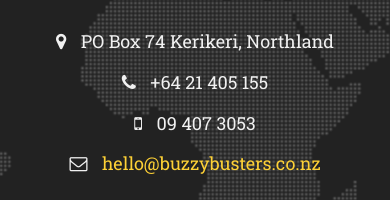
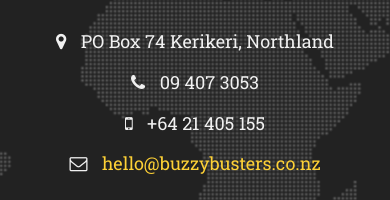
Before and after one commit to kylehq/buzzybusters, a plain HTML site: page index.html in a window 390 px wide. Shown: the part 1990-2190 px from the top of the page. Drawn offline with nearby package versions, Linux system fonts and the light colour scheme; a web font is replaced by a local one.

Commit message:
Altered phone order to match mb/ph icons

```diff
--- a/index.html
+++ b/index.html
@@ -149,8 +149,8 @@
                     <h3></h3>
                     <ul class="list-icons">
                         <li><i class="fa fa-map-marker pr-10"></i> PO Box 74 Kerikeri, Northland</li>
-                        <li><i class="fa fa-phone pr-10"></i> +64 21 405 155</li>
-                        <li><i class="fa fa-mobile-phone pr-10"></i> 09 407 3053</li>
+                        <li><i class="fa fa-phone pr-10"></i> 09 407 3053</li>
+                        <li><i class="fa fa-mobile-phone pr-10"></i> +64 21 405 155</li>
                         <li><i class="fa fa-envelope-o pr-10"></i>
                             <a href="mailto:hello@buzzybusters.co.nz?Subject=Buzzy%20Buster%20Web%20Enquiry" target="_top">hello@buzzybusters.co.nz</a>
                         </li>
```
